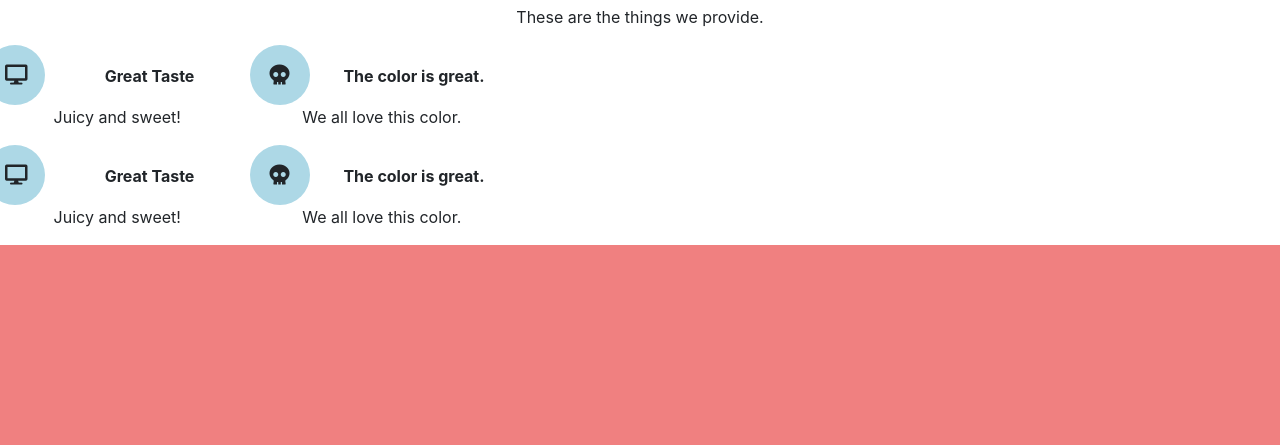
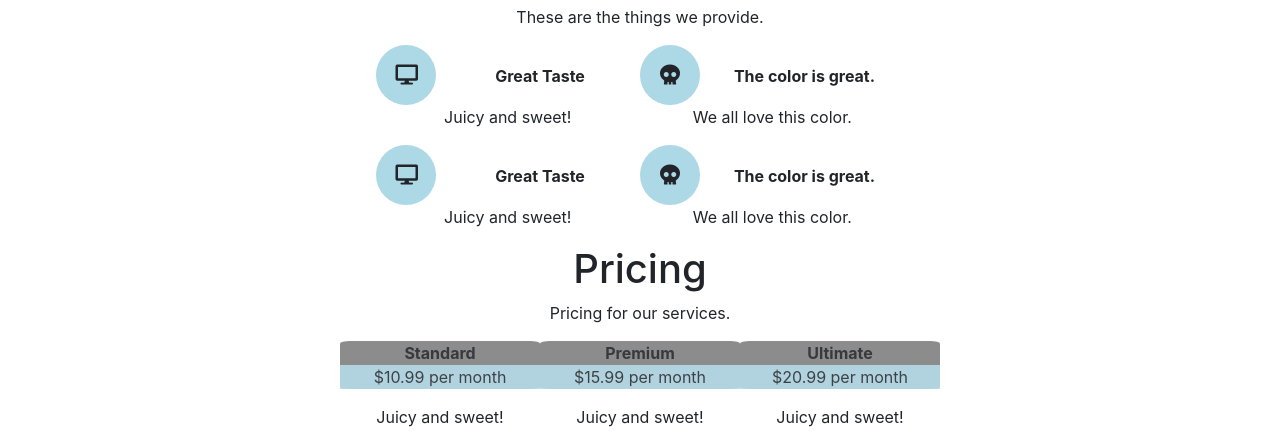
Before and after one commit to ephilip2271/swimming-in-space, a plain HTML site: page index.html in a window 1280 px wide. Shown: the part 407-852 px from the top of the page. Before the commit the page ends 800 px from the top, so only its background shows below. Drawn offline with nearby package versions, Linux system fonts and the light colour scheme.

Commit message:
Added Pricing

```diff
--- a/index.html
+++ b/index.html
@@ -70,8 +70,45 @@
                     <p>We all love this color.</p>
                     </div>
                 </div>
+        </section>
+        <!--Products-->
+         <section class="pricing">
+        <h1>Pricing</h1>
+        <p>Pricing for our services.</p>
+        <div class="row">
+            <div class="col-mid-4">
+                <div class="standard">
+                <span><strong>Standard</strong></span>
+                <div class="firstprice">
+                <p>$10.99 per month</p>
+                </div>
+                </div>
+                 <p>Juicy and sweet!</p>
 
-    </section>
+            </div>
+            <div class="col-mid-4">
+                 <div class="standard">
+                <span><strong>Premium</strong></span>
+                <div class="firstprice">
+                <p>$15.99 per month</p>
+                </div>
+                </div>
+                 <p>Juicy and sweet!</p>
+
+            </div>
+            <div class="col-mid-4">
+                 <div class="standard">
+                <span><strong>Ultimate</strong></span>
+                <div class="firstprice">
+                <p>$20.99 per month</p>
+                </div>
+                </div>
+                 <p>Juicy and sweet!</p>
+            </div>
+        </div>
+        </section>
+
+
     <script src="https://code.jquery.com/jquery-3.3.1.slim.min.js" integrity="sha384-q8i/X+965DzO0rT7abK41JStQIAqVgRVzpbzo5smXKp4YfRvH+8abtTE1Pi6jizo" crossorigin="anonymous"></script>
     <script src="https://cdnjs.cloudflare.com/ajax/libs/popper.js/1.14.7/umd/popper.min.js" integrity="sha384-UO2eT0CpHqdSJQ6hJty5KVphtPhzWj9WO1clHTMGa3JDZwrnQq4sF86dIHNDz0W1" crossorigin="anonymous"></script>
     <script src="https://stackpath.bootstrapcdn.com/bootstrap/4.3.1/js/bootstrap.min.js" integrity="sha384-JjSmVgyd0p3pXB1rRibZUAYoIIy6OrQ6VrjIEaFf/nJGzIxFDsf4x0xIM+B07jRM" crossorigin="anonymous"></script>
--- a/style.css
+++ b/style.css
@@ -56,3 +56,27 @@ header h1{
 
 
 }
+.pricing {
+    background-color: white;
+    text-align: center;
+}
+
+.pricing span{
+    width:200px;
+    display: inline-block;
+
+
+}
+.standard {
+
+    background-color: grey;
+    opacity: .9;
+    border-radius: 5%;
+}
+.firstprice {
+    background-color: lightblue;
+    opacity: .9;
+}
+.row {
+    justify-content: center;
+}
```
